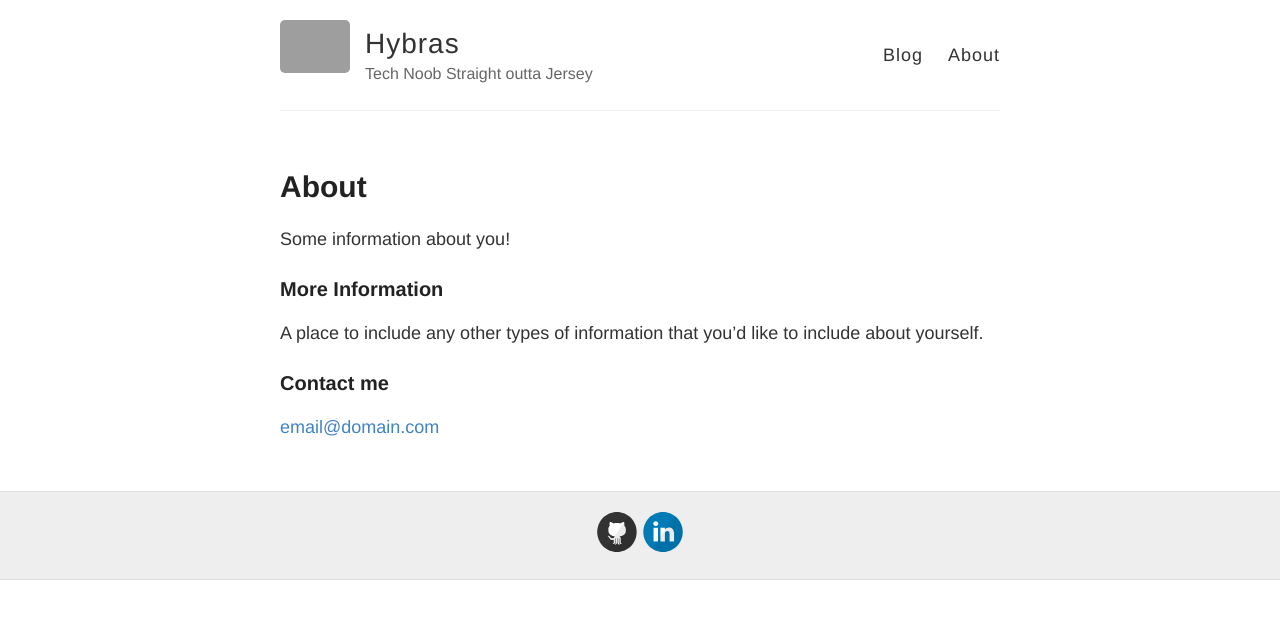
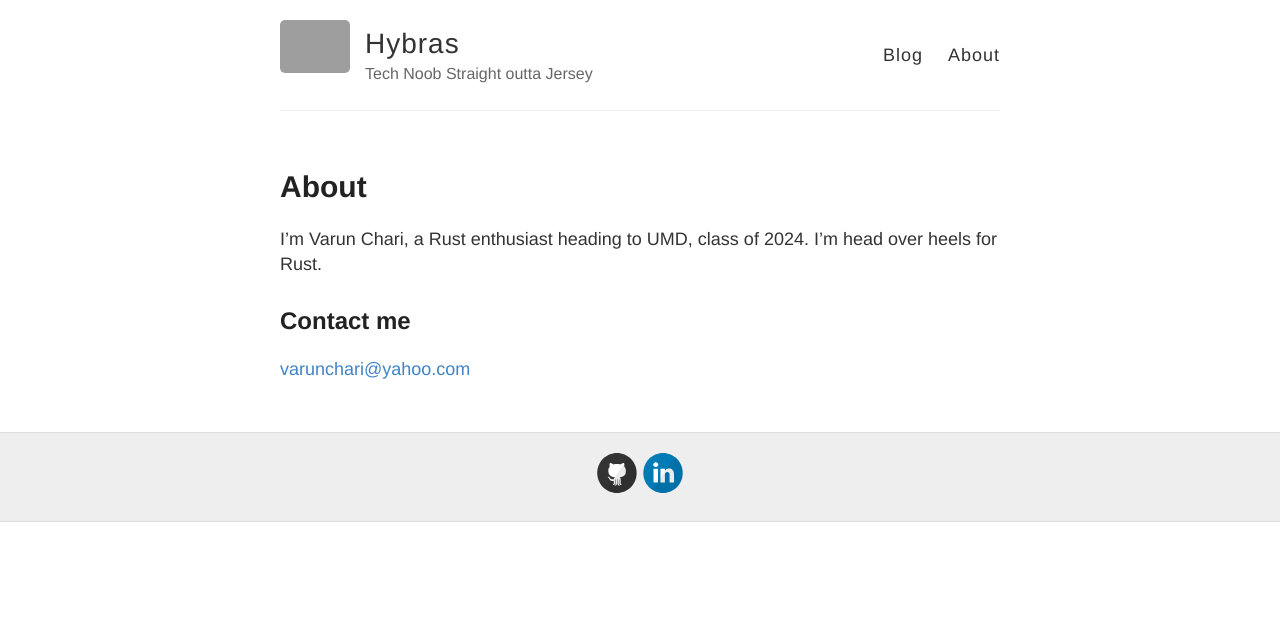
Before and after one commit to hybras/hybras.github.io, a Jekyll site: the page built from about.md, in a window 1280 px wide. Shown: the top 619 px of the page. Built offline with Jekyll 4.4.1, drawn with Linux system fonts in a browser that asks for light colours; grey boxes are pictures that could not be loaded.

Commit message:
Update about me with email

```diff
--- a/about.md
+++ b/about.md
@@ -4,12 +4,8 @@ title: About
 permalink: /about/
 ---
 
-Some information about you!
+I'm Varun Chari, a Rust enthusiast heading to UMD, class of 2024. I'm head over heels for Rust.
 
-### More Information
+## Contact me
 
-A place to include any other types of information that you'd like to include about yourself.
-
-### Contact me
-
-[email@domain.com](mailto:email@domain.com)
+[varunchari@yahoo.com](mailto:varunchari@yahoo.com)
```
